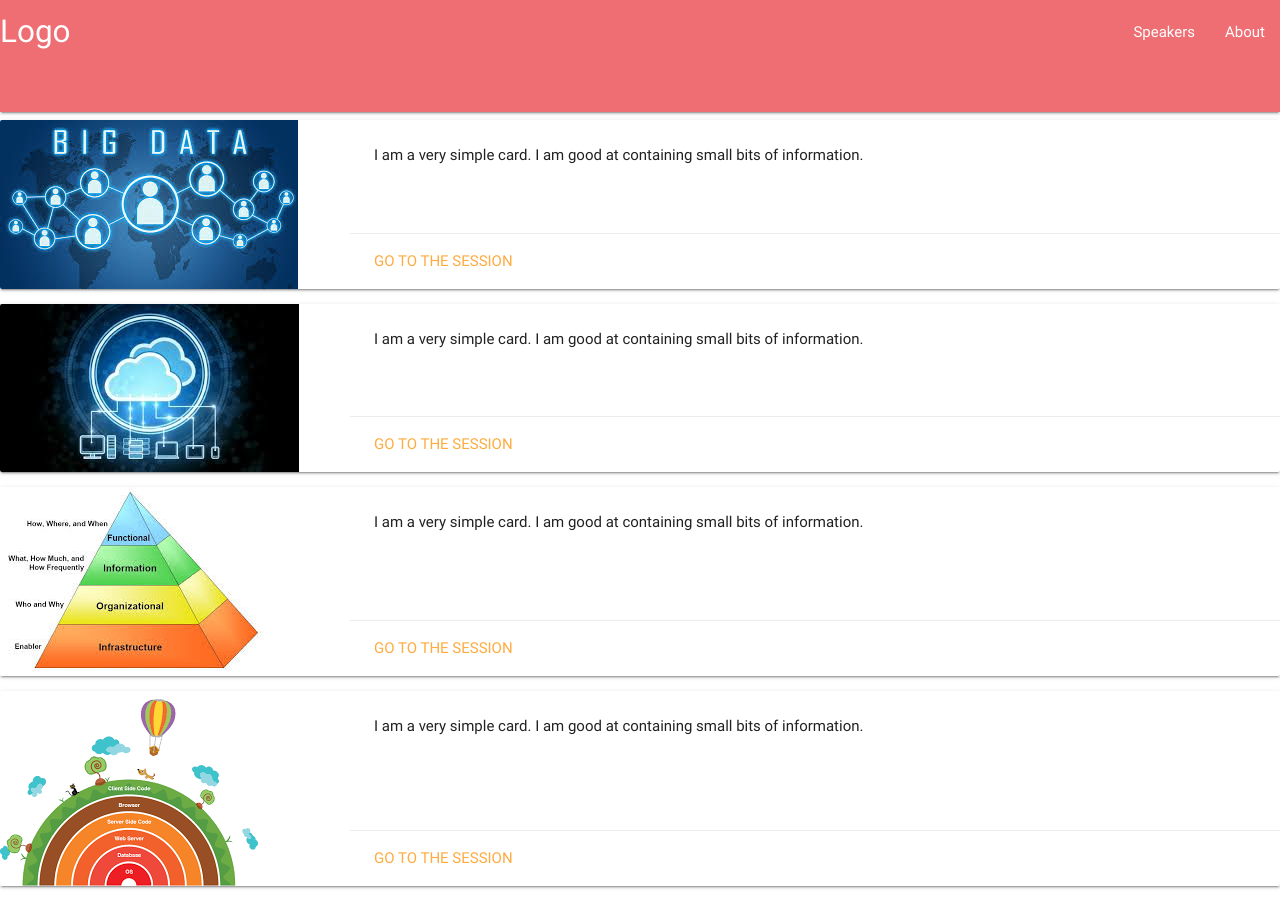
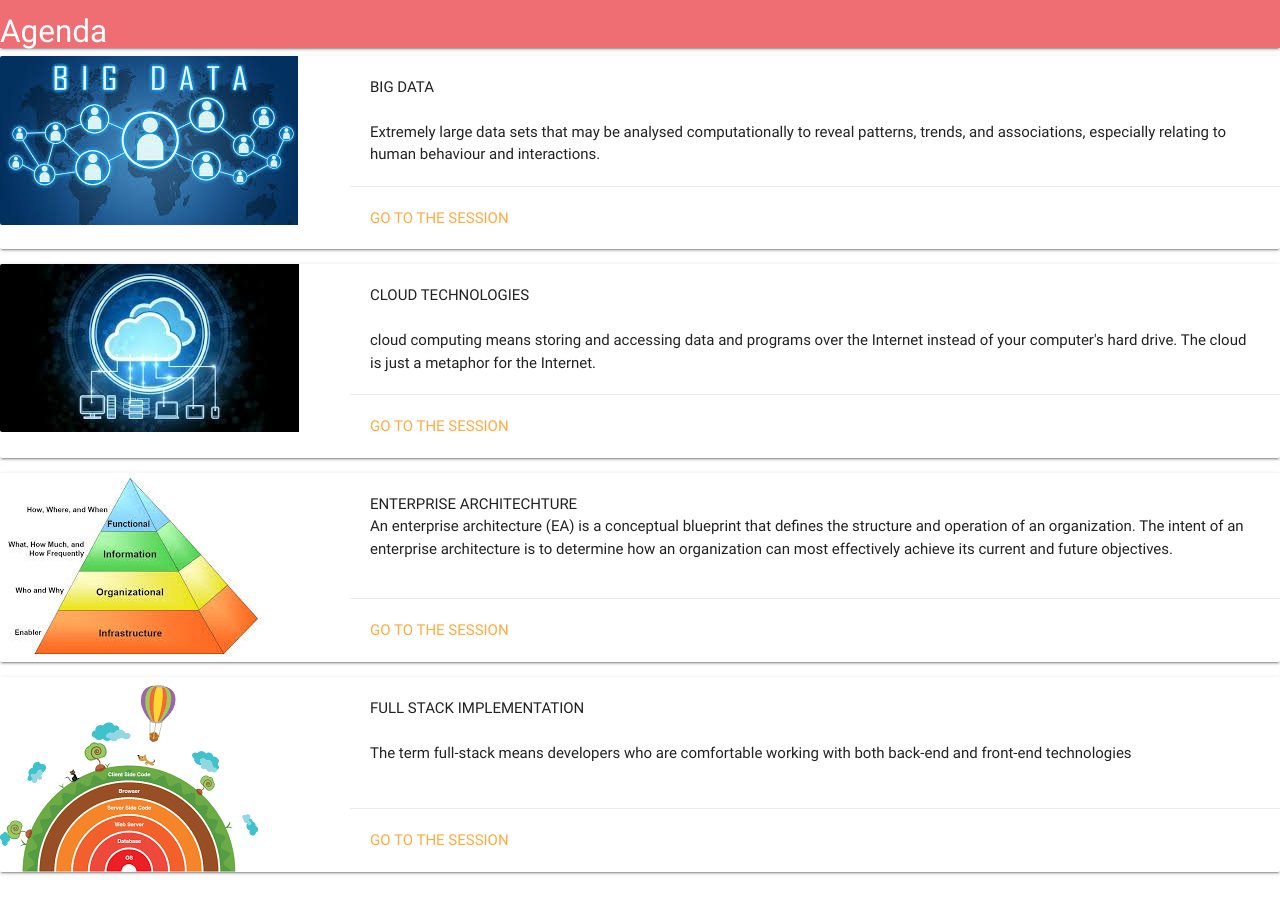
Before and after one commit to pubudu-ranasinghe/conferenceapp, a plain HTML site: page Agenda.html in a window 1280 px wide. Drawn offline with nearby package versions, Linux system fonts and the light colour scheme.

Commit message:
Update Agenda.html

```diff
--- a/Agenda.html
+++ b/Agenda.html
@@ -4,21 +4,17 @@
 	<title>Agenda</title>
 	<link rel="stylesheet" type="text/css" href="AgendaStyle.css">
 	<link href="http://fonts.googleapis.com/icon?family=Material+Icons" rel="stylesheet">
-      <link type="text/css" rel="stylesheet" href="https://cdnjs.cloudflare.com/ajax/libs/materialize/0.97.8/css/materialize.min.css"  media="screen,projection"/>
+      <link type="text/css" rel="stylesheet" href="./materialize/css/materialize.min.css"  media="screen,projection"/>
       <meta name="viewport" content="width=device-width, initial-scale=1.0"/>
 </head>
 <body>
 	<nav class="nav-extended">
 	    <div class="nav-wrapper">
-	      <a href="#" class="brand-logo">Logo</a>
+	      <a href="#" class="brand-logo">Agenda</a>
 	      <a href="#" data-activates="mobile-demo" class="button-collapse"><i class="material-icons">menu</i></a>
-	      <ul id="nav-mobile" class="right hide-on-med-and-down">
-	        <li><a href="badges.html">Speakers</a></li>
-	        <li><a href="collapsible.html">About</a></li>
-	      </ul>
 
 	      <ul class="tabs tabs-transparent">
-	        <li class="tab"></a></li>
+	        <li class="tab"></li>
 
 	      </ul>
 	    </div>
@@ -30,10 +26,12 @@
 	      </div>
 	      <div class="card-stacked">
 	        <div class="card-content">
-	          <p>I am a very simple card. I am good at containing small bits of information.</p>
+                <p>BIG DATA</p>
+                 <br/>
+	          <p>Extremely large data sets that may be analysed computationally to reveal patterns, trends, and associations, especially relating to human behaviour and interactions.</p>
 	        </div>
 	        <div class="card-action">
-	          <a href="#">Go to the session</a>
+	          <a href="index.html">Go to the session</a>
 	        </div>
 	      </div>
 	    </div>
@@ -45,10 +43,12 @@
 	      </div>
 	      <div class="card-stacked">
 	        <div class="card-content">
-	          <p>I am a very simple card. I am good at containing small bits of information.</p>
+	         <p>CLOUD TECHNOLOGIES</p>
+                 <br/>
+                <p>cloud computing means storing and accessing data and programs over the Internet instead of your computer's hard drive. The cloud is just a metaphor for the Internet.</p>
 	        </div>
 	        <div class="card-action">
-	          <a href="#">Go to the session</a>
+	          <a href="index.html">Go to the session</a>
 	        </div>
 	      </div>
 	    </div>
@@ -60,10 +60,11 @@
 	      </div>
 	      <div class="card-stacked">
 	        <div class="card-content">
-	          <p>I am a very simple card. I am good at containing small bits of information.</p>
+            <p>ENTERPRISE ARCHITECHTURE</p>
+	          <p>An enterprise architecture (EA) is a conceptual blueprint that defines the structure and operation of an organization. The intent of an enterprise architecture is to determine how an organization can most effectively achieve its current and future objectives.</p>
 	        </div>
 	        <div class="card-action">
-	          <a href="#">Go to the session</a>
+	          <a href="index.html">Go to the session</a>
 	        </div>
 	      </div>
 	    </div>
@@ -75,17 +76,17 @@
 	      </div>
 	      <div class="card-stacked">
 	        <div class="card-content">
-	          <p>I am a very simple card. I am good at containing small bits of information.</p>
+                <p>FULL STACK IMPLEMENTATION</p>
+                 <br/>
+	          <p>The term full-stack means developers who are comfortable working with both back-end and front-end technologies</p>
 	        </div>
 	        <div class="card-action">
-	          <a href="#">Go to the session</a>
+	          <a href="index.html">Go to the session</a>
 	        </div>
 	      </div>
 	    </div>
 	  </div>
 
-<script type="text/javascript" src="https://code.jquery.com/jquery-2.1.1.min.js"></script>
-      <script type="text/javascript" src="https://cdnjs.cloudflare.com/ajax/libs/materialize/0.97.8/js/materialize.min.js"></script>
 
 </body>
 </html>
```
